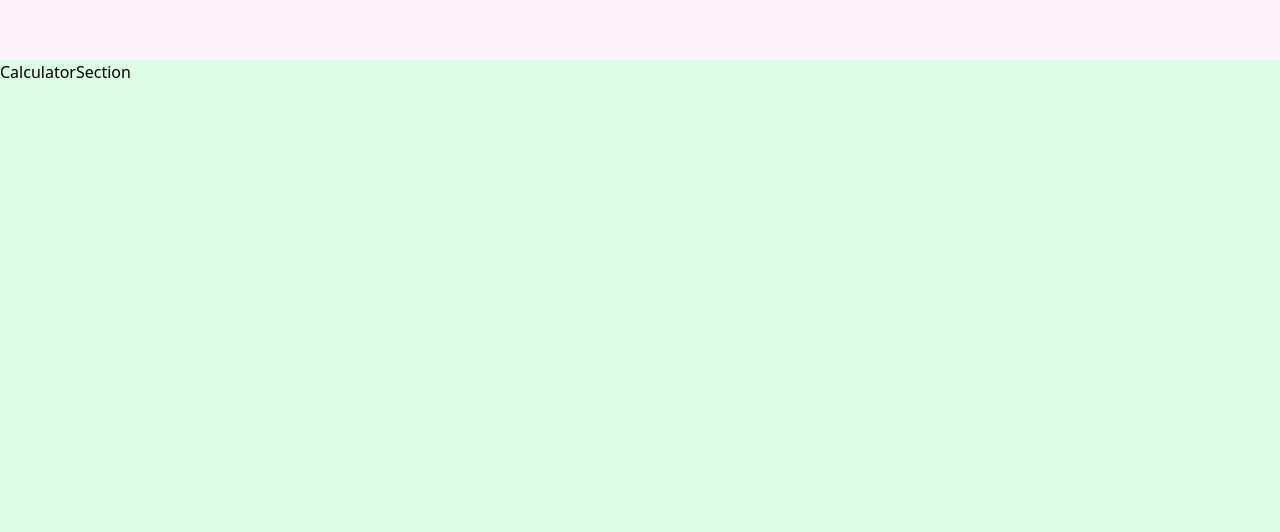
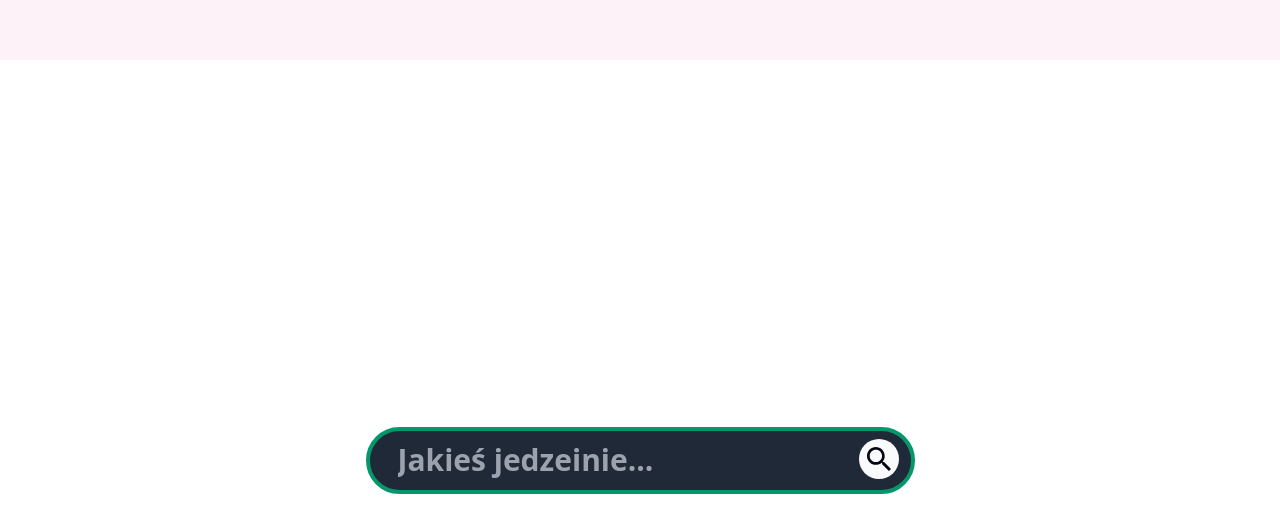
Before and after one commit to Wojtyua/38053_38062_38545_38073, a React (Vite) app: page / in a window 1280 px wide. Shown: the part 740-1272 px from the top of the page. Built offline with nearby package versions, Linux system fonts and the light colour scheme.

Commit message:
added input component

```diff
--- a/package.json
+++ b/package.json
@@ -11,7 +11,8 @@
   },
   "dependencies": {
     "react": "^18.2.0",
-    "react-dom": "^18.2.0"
+    "react-dom": "^18.2.0",
+    "react-icons": "^5.1.0"
   },
   "devDependencies": {
     "@types/react": "^18.2.66",
--- a/src/components/CalculatorSection.jsx
+++ b/src/components/CalculatorSection.jsx
@@ -1,5 +1,11 @@
+import Input from "./ui/Input";
+
 const CalculatorSection = () => {
-  return <div className="h-screen w-full bg-green-100">CalculatorSection</div>;
+  return (
+    <div className="h-screen w-full flex items-center justify-center">
+      <Input />
+    </div>
+  );
 };
 
 export default CalculatorSection;
--- /dev/null
+++ b/src/components/ui/Input.jsx
@@ -0,0 +1,19 @@
+import { IoMdSearch } from "react-icons/io";
+
+const Input = () => {
+  return (
+    <div className="flex text-3xl font-bold  bg-gray-800 pl-7 pr-3 gap-2 py-2 rounded-full border-4 border-emerald-600">
+      <input
+        className="bg-transparent text-gray-50"
+        placeholder="Jakieś jedzeinie..."
+      />
+      <div>
+        <button className=" bg-gray-50 text-gray-50 font-bold p-1 rounded-full">
+          <IoMdSearch size={32} color="#030712" />
+        </button>
+      </div>
+    </div>
+  );
+};
+
+export default Input;
```
Also changed, not shown: 1 other file (tests, documents, lock files or other folders).
